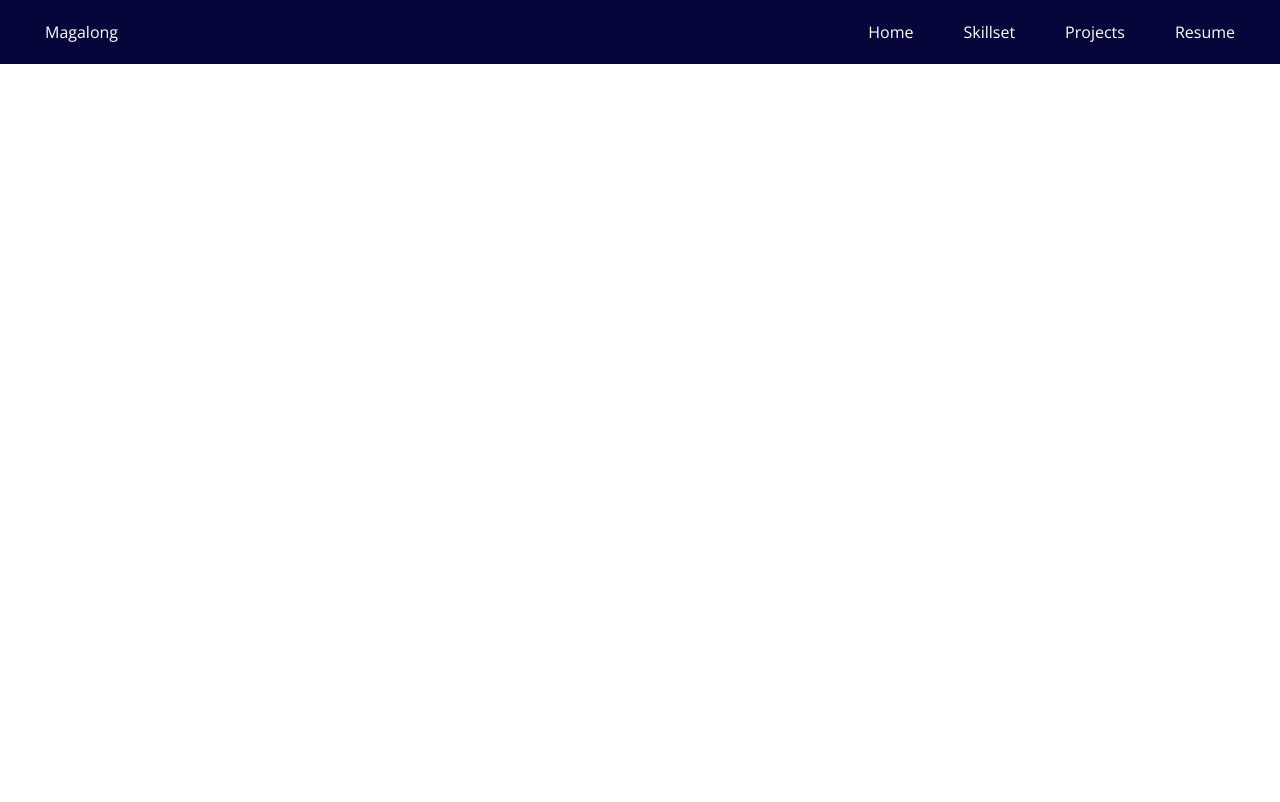
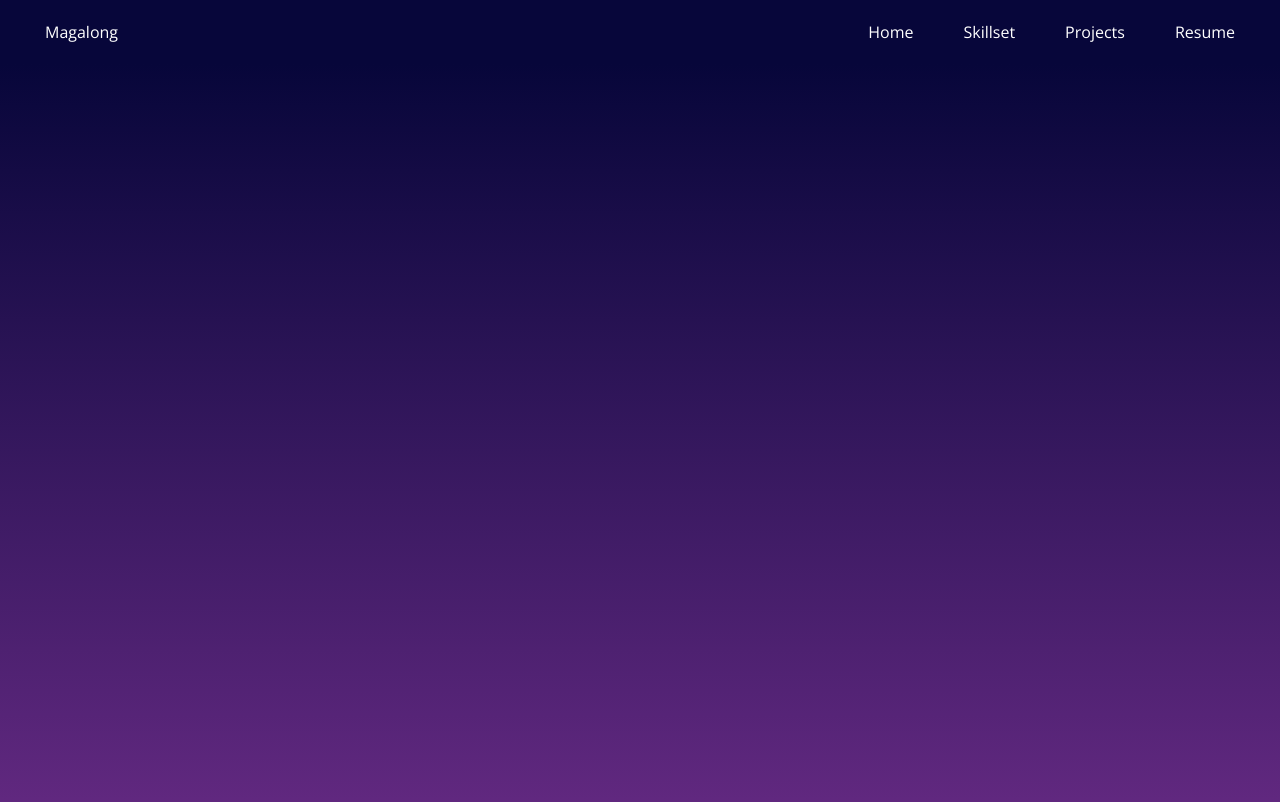
Before and after one commit to bryanmagalong/portfolio, a React (Create React App) app: page / in a window 1280 px wide. Shown: the top 802 px of the page. Built offline with nearby package versions, Linux system fonts and the light colour scheme.

Commit message:
feat: add ContentWrapper component

```diff
--- a/src/App.js
+++ b/src/App.js
@@ -1,13 +1,14 @@
 import React from 'react';
 
 import Navbar from './components/Navbar';
-
+import ContentWrapper from './components/ContentWrapper';
 import './App.css';
 
 function App() {
   return (
     <div className="App">
       <Navbar />
+      <ContentWrapper />
     </div>
   );
 }
--- /dev/null
+++ b/src/components/ContentWrapper.js
@@ -0,0 +1,9 @@
+import React from 'react';
+
+const ContentWrapper = ({ children }) => (
+  <div className="bg-gradient-to-b from-primary-dark to-primary-light min-h-screen">
+    {children}
+  </div>
+);
+
+export default ContentWrapper;
```
